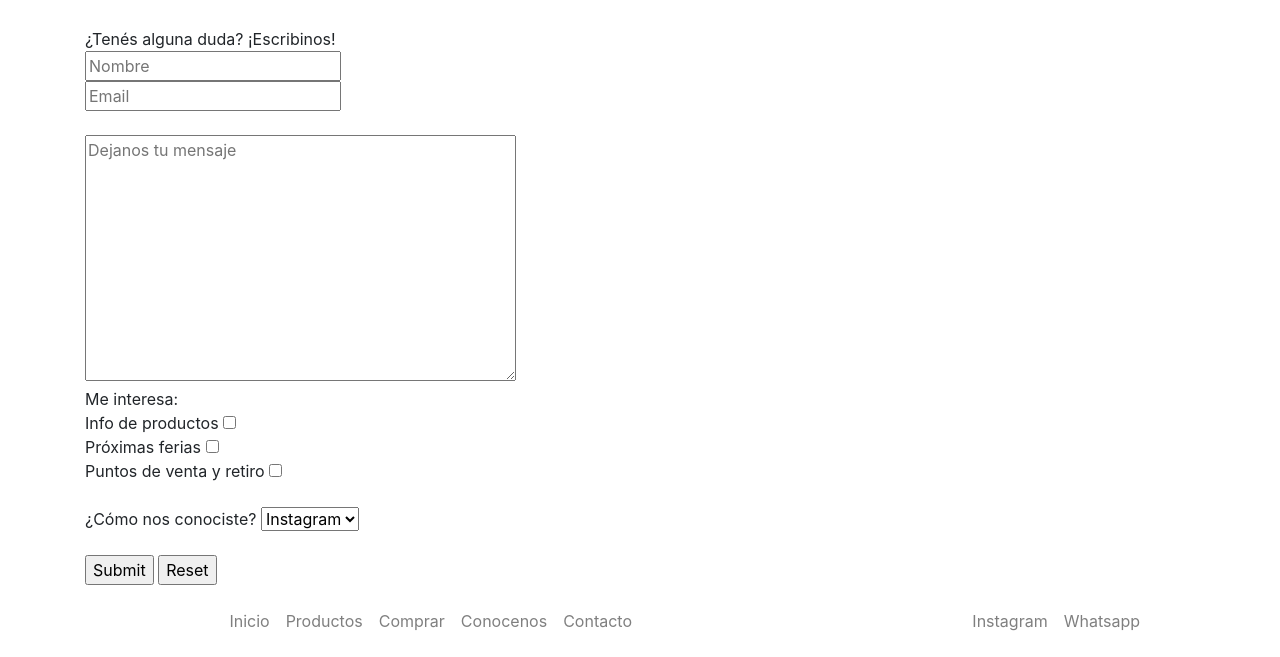
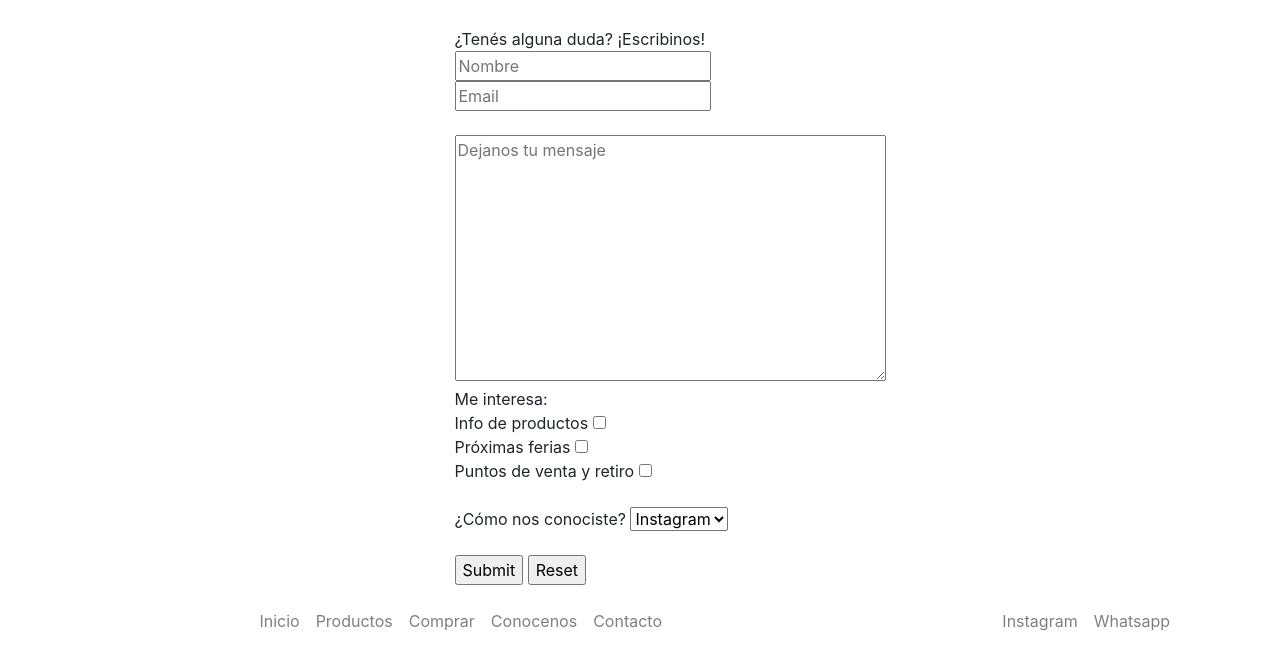
Before and after one commit to Moracor/ra-zcosm-tica_corgo, a website: page pages/contacto.html in a window 1280 px wide. Shown: the part 193-850 px from the top of the page. Drawn offline with nearby package versions, Linux system fonts and the light colour scheme.

Commit message:
etiquetas semánticas, orden con tab, ajuste de form

```diff
--- a/pages/contacto.html
+++ b/pages/contacto.html
@@ -22,14 +22,89 @@
 
 </head>
   <body>
-    <div class="containerPadding">
+  <div class="container-general">
+    <header class="container">
         <div class="row">
                   <div class="col-lg-6 col-xs-12">
                     <img src="../assets/img/logoraiz.png" alt="raíz cosmética"  >
                   </div>
                   <div class="col-lg-6 col-xs-12">
                           <div class="container">
+                                      <nav class="navbar navbar-expand-lg navbar-light">
+                                            <div class="collapse navbar-collapse justify-content-end" id="navbarNav">
+                                              <ul class="navbar-nav">
+                                                <li class="nav-item">
+                                                  <a class="nav-link" href="../index.html">Inicio</a>
+                                                </li>
+                                                <li class="nav-item">
+                                                  <a class="nav-link" href="productos.html">Productos</a>
+                                                </li>
+                                                <li class="nav-item">
+                                                  <a class="nav-link" href="comprar.html">Comprar</a>
+                                                </li>
+                                                <li class="nav-item">
+                                                  <a class="nav-link" href="conocenos.html">Conocenos</a>
+                                                </li>
+                                                <li class="nav-item">
+                                                  <a class="nav-link" href="#">Contacto</a>
+                                                </li>
+                                              </ul>
+                                            </div>
+                                      </nav>
+                          </div>
+                  </div>
+           </div>
 
+        <div class="row ">
+                  <div class="col-lg-12 col-xs-12 section">
+                        <H1 class="section__title  section__title--color  section__title--align">CONTACTO</H1>
+                  </div>
+        </div>
+    </header>
+
+    <main class="container">
+      <div class="row">
+        <div class="col-lg-12 form">
+                             <form class="" action="#">
+                              <article class="#">
+                              ¿Tenés alguna duda? ¡Escribinos!
+                              </article>
+                              <input type="text" name="Nombre" placeholder="Nombre"><br>
+                              <input type="text" name="Email" placeholder="Email"><br><br>
+                              <textarea name="textarea" cols="40" rows="10" placeholder="Dejanos tu mensaje"></textarea><br>
+                              <div>
+                              Me interesa:
+                              <div>
+                              Info de productos
+                              <input type="checkbox" name="Productos">
+                              </div>
+                              <div>
+                              Próximas ferias
+                              <input type="checkbox" name="Ferias">
+                              </div>
+                              <div>
+                              Puntos de venta y retiro
+                              <input type="checkbox" name="Puntos de venta">
+                              </div>
+                              </div><br>
+                              <div>¿Cómo nos conociste?
+                              <select name="conociste">
+                              <option value="Instagram">Instagram</option>
+                              <option value="Feria">Feria</option>
+                              <option value="Conocidx">Conocidx</option>
+                              <option value="Otro">Otro</option>
+                              </select>
+                              </div><br>
+                              <input type="submit" name="ENVIAR">
+                              <input type="reset" name="LIMPIAR">
+                              </form>
+        </div>
+      </div>
+    </main>
+
+   <footer class="container">
+    <div class="row">
+        <div class="col-lg-12 col-xs-12">
             <nav class="navbar navbar-expand-lg navbar-light">
 
                                   <div class="collapse navbar-collapse justify-content-end" id="navbarNav">
@@ -49,108 +124,9 @@
                                       <li class="nav-item">
                                         <a class="nav-link" href="#">Contacto</a>
                                       </li>
-
-                                    </ul>
-                                  </div>
-                                </nav>
-
-
-                      </div>
-              </div>
-            </div>
-
-        <div class="row ">
-                <div class="col-lg-12 col-xs-12 section">
-                      <H1 class="section__title  section__title--color  section__title--align">CONTACTO</H1>
-                </div>
-        </div>
-    </div>
-
-    <div class="container">
-      <div class="row">
-        <div class="col-lg-12">
-
-
-  <form class="" action="#">
-
-                <article class="#">
-                        ¿Tenés alguna duda? ¡Escribinos!
-                 </article>
-
-
-      <input type="text" name="Nombre" placeholder="Nombre"><br>
-      <input type="text" name="Email" placeholder="Email"><br><br>
-
-      <textarea name="textarea" cols="40" rows="10" placeholder="Dejanos tu mensaje"></textarea><br>
-
-      <div>Me interesa:
-
-        <div>
-          Info de productos
-          <input type="checkbox" name="Productos">
-        </div>
-        <div>
-          Próximas ferias
-          <input type="checkbox" name="Ferias">
-        </div>
-        <div>
-
-          Puntos de venta y retiro
-          <input type="checkbox" name="Puntos de venta">
-        </div>
-
-      </div><br>
-
-      <div>¿Cómo nos conociste?
-        <select name="conociste">
-          <option value="Instagram">Instagram</option>
-          <option value="Feria">Feria</option>
-          <option value="Conocidx">Conocidx</option>
-          <option value="Otro">Otro</option>
-
-        </select>
-      </div><br>
-
-
-      <input type="submit" name="ENVIAR">
-      <input type="reset" name="LIMPIAR">
-
-  </form>
-
-        </div>
-      </div>
-    </div>
-
-
-
-   <div class="container">
-    <div class="row">
-        <div class="col-lg-12 col-xs-12">
-            <nav class="navbar navbar-expand-lg navbar-light">
-
-
-                                  <div class="collapse navbar-collapse justify-content-end" id="navbarNav">
-                                    <ul class="navbar-nav">
-                                      <li class="nav-item">
-                                        <a class="nav-link" href="../index.html">Inicio</a>
-                                      </li>
-                                      <li class="nav-item">
-                                        <a class="nav-link" href="productos.html">Productos</a>
-                                      </li>
-                                      <li class="nav-item">
-                                        <a class="nav-link" href="comprar.html">Comprar</a>
-                                      </li>
-                                      <li class="nav-item">
-                                        <a class="nav-link" href="conocenos.html">Conocenos</a>
-                                      </li>
-                                      <li class="nav-item">
-                                        <a class="nav-link" href="#">Contacto</a>
-                                      </li>
-
                                     </ul>
         </div>
         <div class="col-lg-6 col-xs-12">
-
                 <nav class="navbar navbar-expand-lg navbar-light ">
 
                              <div class="collapse navbar-collapse justify-content-end" id="navbarNav">
@@ -164,11 +140,9 @@
                                     </ul>
                               </div>
                  </nav>
-
-        </div>
-
         </div>
      </div>
+  </footer>
 
      </div>
 
@@ -178,6 +152,6 @@
     <script src="https://code.jquery.com/jquery-3.5.1.slim.min.js" integrity="sha384-DfXdz2htPH0lsSSs5nCTpuj/zy4C+OGpamoFVy38MVBnE+IbbVYUew+OrCXaRkfj" crossorigin="anonymous"></script>
     <script src="https://cdn.jsdelivr.net/npm/bootstrap@4.6.0/dist/js/bootstrap.bundle.min.js" integrity="sha384-Piv4xVNRyMGpqkS2by6br4gNJ7DXjqk09RmUpJ8jgGtD7zP9yug3goQfGII0yAns" crossorigin="anonymous"></script>
 
-
+  </div>
   </body>
 </html>
--- a/scss/_aligns.scss
+++ b/scss/_aligns.scss
@@ -12,3 +12,23 @@ justify-content:$sectionalign;
 	justify-content:$sectionalign;
 	}
 }
+
+.container-general{
+
+margin-left:50px;
+margin-right: 20px;
+}
+
+.container{
+
+margin-left:50px;
+margin-right: 20px;
+
+}
+.form{
+
+display: flex;
+flex-direction: column;
+align-items: center;
+
+}
```
Also changed, not shown: index.html (+12 -29 lines), pages/comprar.html (+22 -51 lines), pages/conocenos.html (+14 -30 lines), pages/productos.html (+8 -64 lines), css/estilo.css. Lines whose indentation alone changed are shown as unchanged.
